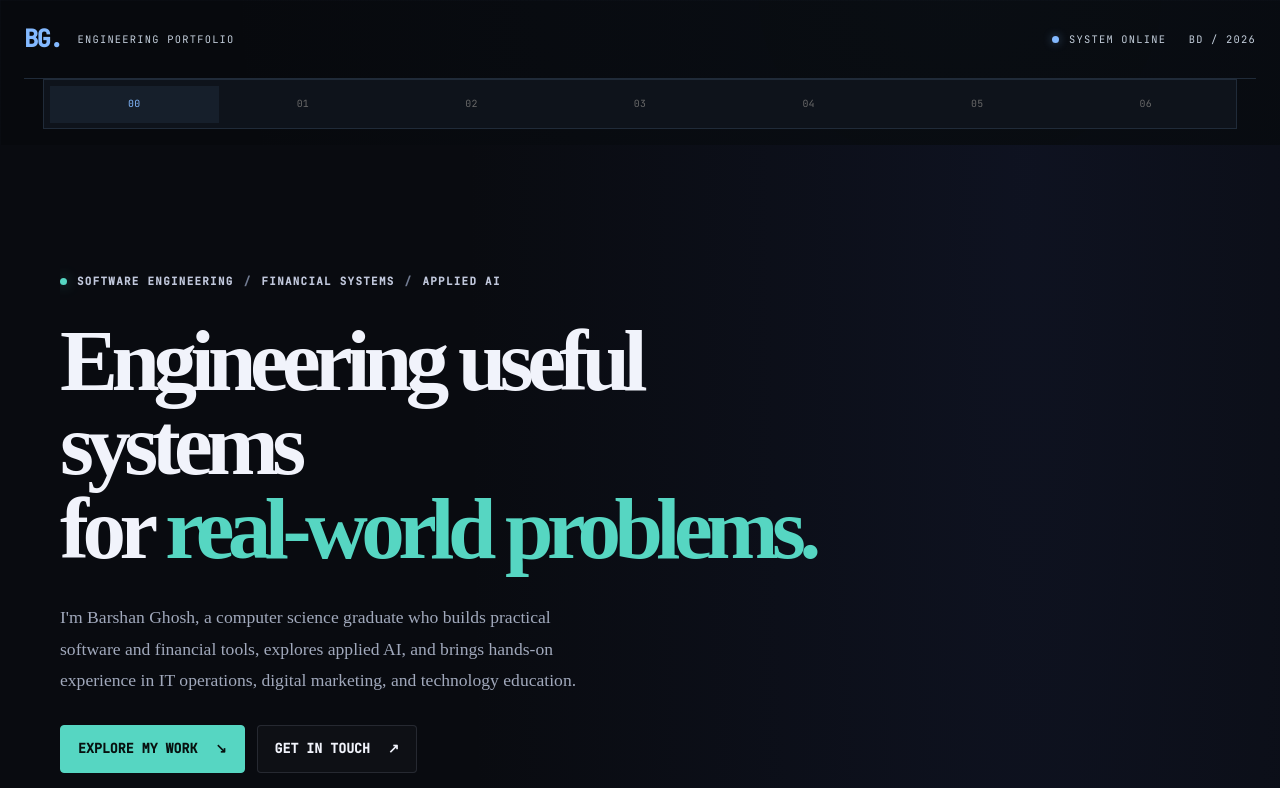
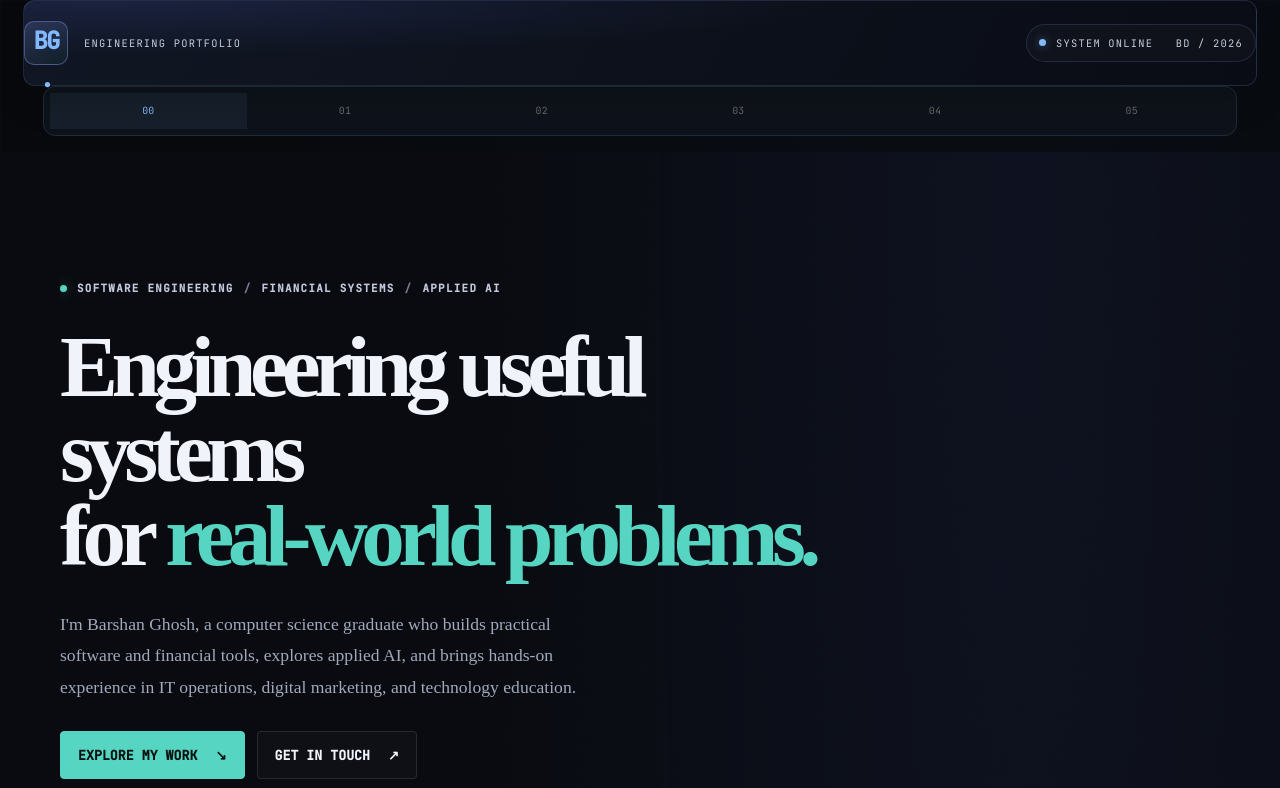
Before and after one commit to barshan94/portfolio, an Astro site: page / in a window 1280 px wide. Shown: the top 788 px of the page. Built offline with nearby package versions, Linux system fonts and the light colour scheme; Astro itself is replaced by a stand-in of ours.

Commit message:
Improve portfolio header and correct navigation numbering

```diff
--- a/src/layouts/Header.astro
+++ b/src/layouts/Header.astro
@@ -6,9 +6,8 @@ const nav = [
   { number: "01", label: "PROJECTS", mobileLabel: "PROJECTS", href: "#projects" },
   { number: "02", label: "EXPERIENCE", mobileLabel: "EXPERIENCE", href: "#experience" },
   { number: "03", label: "TOOLKIT", mobileLabel: "TOOLKIT", href: "#skills" },
-  { number: "04", label: "TEACHING", mobileLabel: "TEACHING", href: "#teaching" },
-  { number: "05", label: "EDUCATION", mobileLabel: "EDUCATION", href: "#education" },
-  { number: "06", label: "CONTACT", mobileLabel: "CONTACT", href: "#contact" },
+  { number: "04", label: "EDUCATION", mobileLabel: "EDUCATION", href: "#education" },
+  { number: "05", label: "CONTACT", mobileLabel: "CONTACT", href: "#contact" },
 ];
 ---
 
@@ -38,6 +37,45 @@ const nav = [
 </nav>
 
 <style>
+
+/* Stronger, cleaner masthead */
+.system-header {
+  width: min(calc(100% - 3rem), 1280px);
+  margin-top: 0.7rem;
+  padding: 1rem 1.15rem;
+  border: 1px solid rgba(145, 164, 255, 0.17);
+  border-radius: 12px;
+  background:
+    radial-gradient(ellipse at 8% 0%, rgba(98, 120, 255, 0.13), transparent 45%),
+    linear-gradient(120deg, rgba(17, 23, 37, 0.96), rgba(10, 13, 21, 0.94));
+  box-shadow: 0 12px 36px rgba(0, 0, 0, 0.18);
+}
+.brand { gap: 0.85rem; }
+.brand-mark {
+  display: grid;
+  width: 42px;
+  height: 42px;
+  place-items: center;
+  border: 1px solid rgba(145, 164, 255, 0.38);
+  border-radius: 10px;
+  background: linear-gradient(145deg, rgba(145, 164, 255, 0.18), rgba(48, 194, 177, 0.06));
+  font-size: 1.15rem;
+}
+.brand-caption { letter-spacing: 0.16em; }
+.system-status {
+  padding: 0.6rem 0.75rem;
+  border: 1px solid rgba(145, 164, 255, 0.16);
+  border-radius: 999px;
+  background: rgba(255, 255, 255, 0.025);
+}
+.system-dock {
+  border-radius: 12px;
+  border-color: rgba(145, 164, 255, 0.2);
+  background: rgba(12, 16, 25, 0.94);
+  box-shadow: 0 18px 50px rgba(0, 0, 0, 0.24);
+  backdrop-filter: blur(16px);
+}
+
 .system-header {
   position: relative;
   z-index: 100;
@@ -187,9 +225,12 @@ const nav = [
 
 @media (max-width: 600px) {
   .system-header {
-    width: calc(100% - 2rem);
-    padding: 1rem 0;
+    width: calc(100% - 1.5rem);
+    margin-top: 0.45rem;
+    padding: 0.75rem;
   }
+  .brand-mark { width: 36px; height: 36px; }
+  .system-status { padding: 0.45rem 0.55rem; }
   .brand-caption { display: none; }
   .system-status { font-size: 0.53rem; gap: 0.4rem; }
   .status-year { margin-left: 0.2rem; }
```
